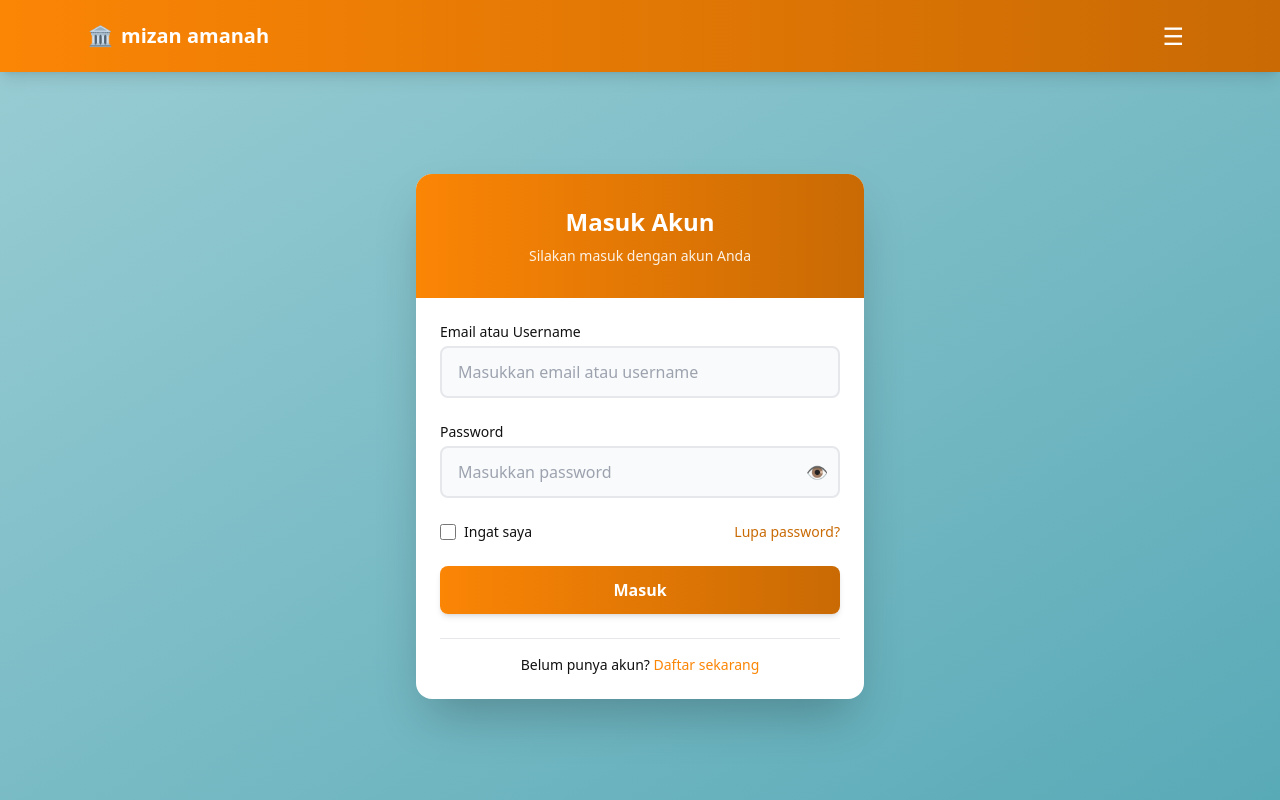
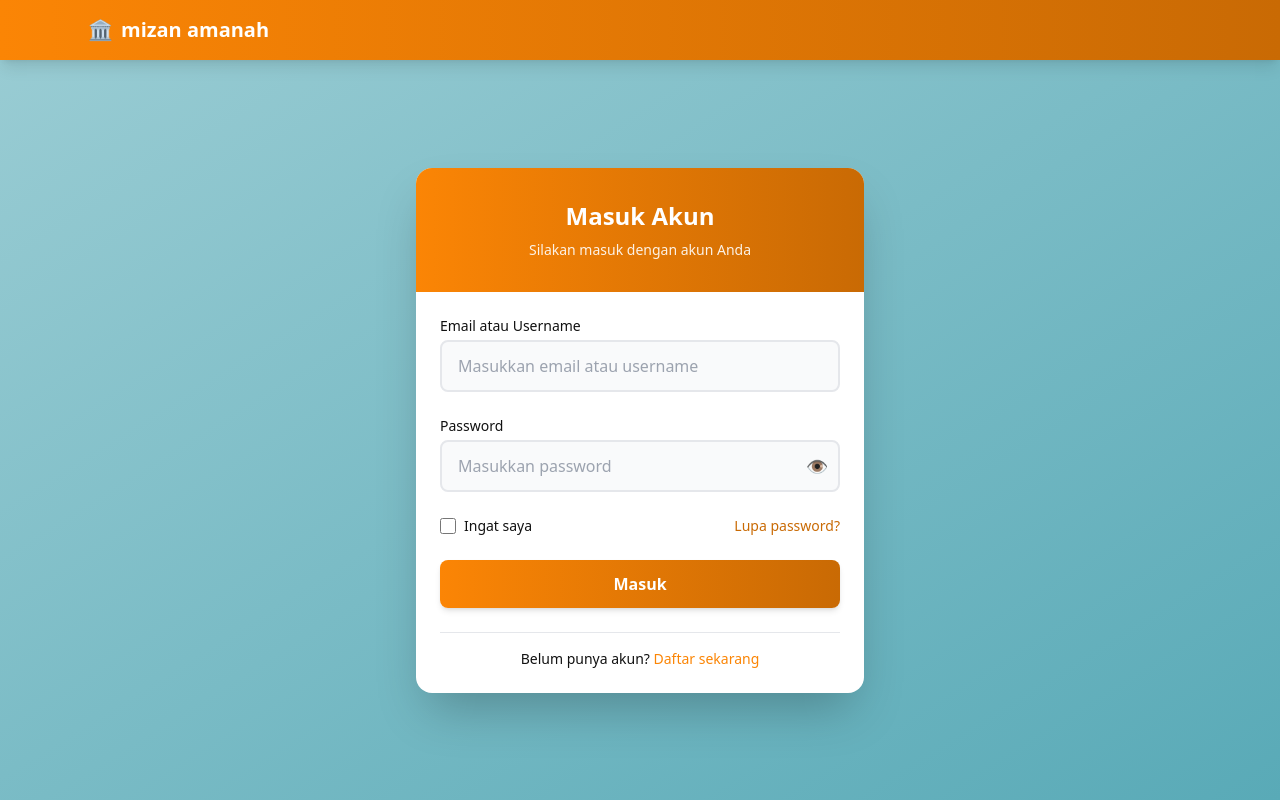
Before and after one commit to parulian56/mizan-amanahh, a Nuxt app in the folder front-end/: page /login in a window 1280 px wide. Built offline with nearby package versions, Linux system fonts and the light colour scheme.

Commit message:
1234567890

```diff
--- a/front-end/pages/login.vue
+++ b/front-end/pages/login.vue
@@ -6,12 +6,6 @@
         <div class="flex items-center font-bold text-xl">
           🏛️ <span class="ml-2">mizan amanah</span>
         </div>
-        <button
-          @click="toggleMenu"
-          class="text-2xl px-2 py-1 rounded-md hover:bg-white/10 transition"
-        >
-          ☰
-        </button>
       </div>
     </header>
 
```
